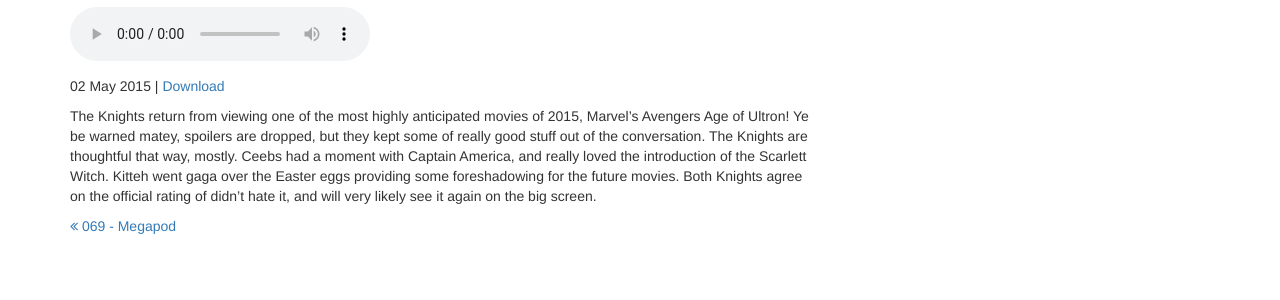
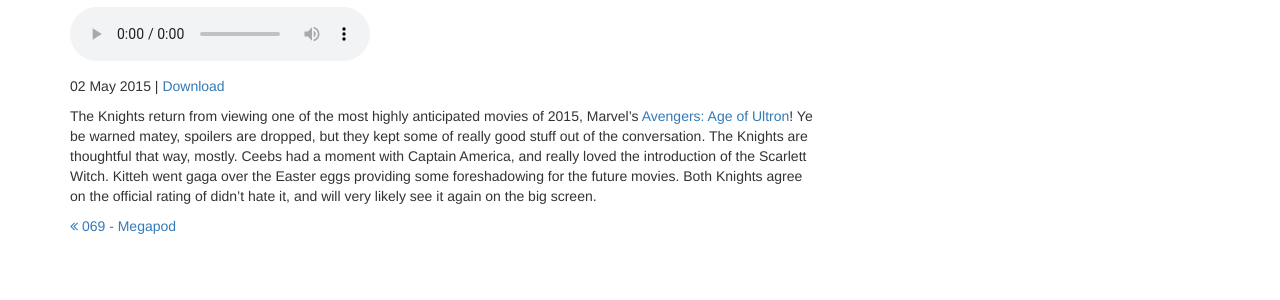
Before and after one commit to MirandaJanell/MidnightMovieKnights, a Jekyll site: the page built from _posts/2015-05-02-070-Avengers-Age-of-Ultron.md, in a window 1280 px wide. Shown: the part 534-834 px from the top of the page. Built offline with Jekyll 4.4.1, drawn with Linux system fonts in a browser that asks for light colours; nearby versions of some CDN libraries; some of the changed lines change nothing that is shown.

Commit message:
Added the flick pick link and fixed a typo.

```diff
--- a/_posts/2015-05-02-070-Avengers-Age-of-Ultron.md
+++ b/_posts/2015-05-02-070-Avengers-Age-of-Ultron.md
@@ -12,4 +12,4 @@
 - Age
 - Ultron
 ---
-The Knights return from viewing one of the most highly anticipated movies of 2015, Marvel's Avengers Age of Ultron! Ye be warned matey, spoilers are dropped, but they kept some of really good stuff out of the conversation. The Knights are thoughtful that way, mostly. Ceebs had a moment with Captain America, and really loved the introduction of the Scarlett Witch. Kitteh went gaga over the Easter eggs providing some foreshadowing for the future movies. Both Knights agree on the official rating of didn't hate it, and will very likely see it again on the big screen.
+The Knights return from viewing one of the most highly anticipated movies of 2015, Marvel's [Avengers: Age of Ultron](http://www.imdb.com/title/tt2395427/)! Ye be warned matey, spoilers are dropped, but they kept some of really good stuff out of the conversation. The Knights are thoughtful that way, mostly. Ceebs had a moment with Captain America, and really loved the introduction of the Scarlett Witch. Kitteh went gaga over the Easter eggs providing some foreshadowing for the future movies. Both Knights agree on the official rating of didn't hate it, and will very likely see it again on the big screen.
```
